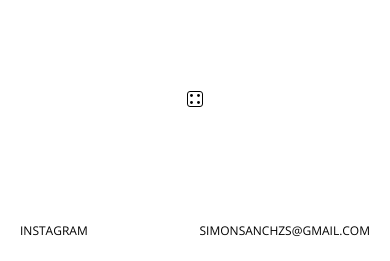
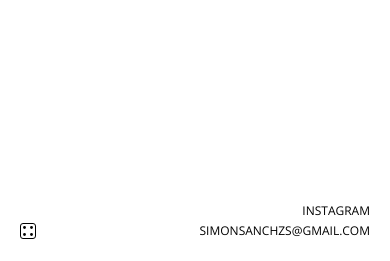
Before and after one commit to simonsanchzs/web, a plain HTML site: page index.html in a window 390 px wide. Shown: the part 583-844 px from the top of the page. Drawn offline with nearby package versions, Linux system fonts and the light colour scheme.

Commit message:
Móvil: dado en la esquina inferior izquierda e INSTAGRAM encima del email
Co-Authored-By: Claude Sonnet 5.5 <noreply@anthropic.com>
Claude-Session: https://claude.ai/code/session_01D942cwyoftFPsvYFoVu5on

```diff
--- a/estilo.css
+++ b/estilo.css
@@ -28,7 +28,12 @@ body.portada{overflow:hidden}
 
 /* Botón del dado (centro, abajo) y collage de todas las fotos */
 .e-indice{position:fixed;left:50%;bottom:12px;transform:translateX(-50%);width:48px;height:36px;display:flex;align-items:center;justify-content:center;background:none;border:0;padding:0;color:#000;cursor:pointer;z-index:11;-webkit-tap-highlight-color:transparent}
-@media only screen and (max-width:600px){.e-indice{bottom:52px}} /* Móvil: el dado sube por encima de INSTAGRAM y el email, centrado */
+/* Móvil: el dado va en la esquina inferior izquierda y INSTAGRAM queda encima del email (a la derecha) */
+@media only screen and (max-width:600px){
+.e-indice{left:4px;bottom:12px;transform:none}
+.e-insta{left:auto;right:20px;bottom:40px}
+.marco img{max-height:calc(100vh - 130px);max-height:calc(100dvh - 130px)}
+}
 /* Collage: el fondo fuera del marco de la foto sigue en blanco; solo el marco se cubre con negro al 65 %, como los pies de foto */
 .indice{position:fixed;inset:0;z-index:10;background:transparent}
 .panel{position:absolute;background:rgba(0,0,0,.65);display:flex;align-items:center;justify-content:center;overflow:hidden}
--- a/sitio.js
+++ b/sitio.js
@@ -87,19 +87,6 @@
     if (e.key === "ArrowLeft") ant();
   });
 
-  // Móvil: el dado se coloca a medio camino entre el borde inferior de la foto y la línea de INSTAGRAM / email
-  function colocarDado(){
-    var b = $("btnIndice");
-    if (window.innerWidth > 600) { b.style.bottom = ""; return; }
-    var r = marco.getBoundingClientRect(), H = window.innerHeight, arriba = r.bottom, abajo = H - 40;
-    var centro = Math.max((arriba + abajo) / 2, arriba + 22);
-    b.style.bottom = Math.max(4, Math.round(H - centro - 18)) + "px";
-  }
-  img.addEventListener("load", colocarDado);
-  window.addEventListener("resize", colocarDado);
-  window.addEventListener("orientationchange", function(){ setTimeout(colocarDado, 250); });
-  colocarDado();
-
   // Collage con todas las fotos (botón del dado), de 20 en 20. Tocar una foto va directamente a ella; tocar fuera vuelve a la foto actual.
   var PAG = 20, pagina = 0;
   indice = $("indice"); var rejilla = $("rejilla"), panel = $("panel");
```
